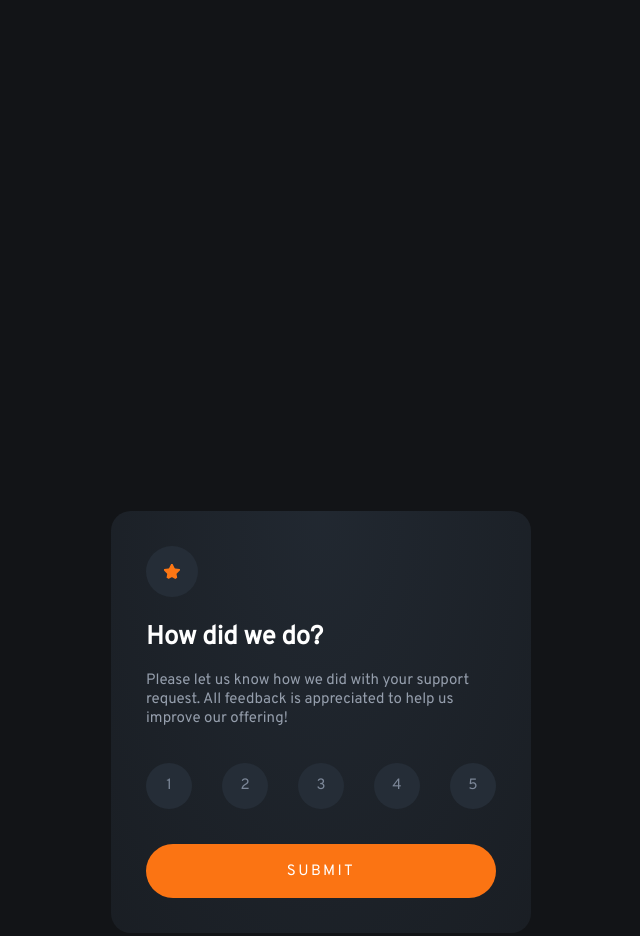
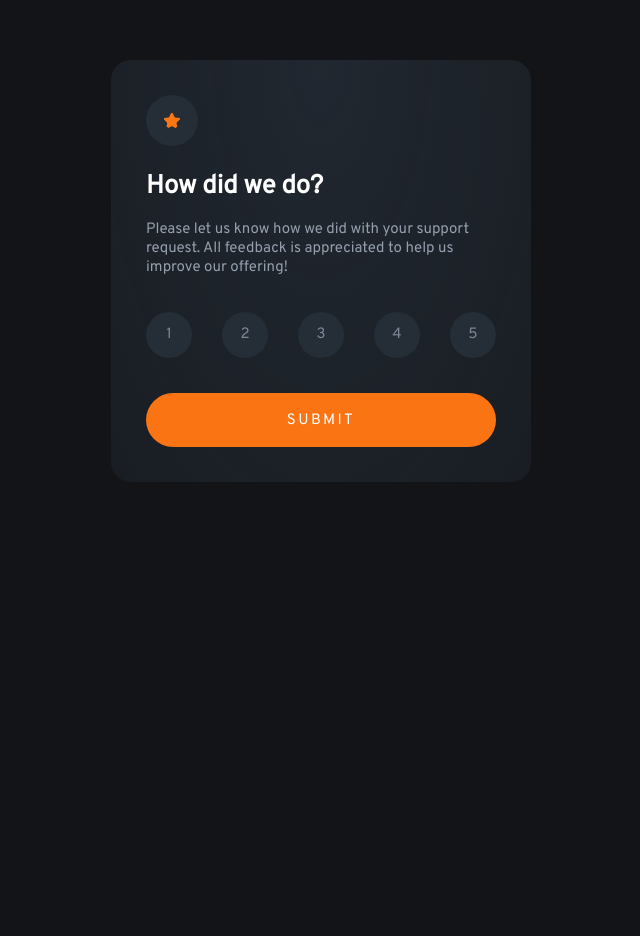
Before and after one commit to andrecaldeiras/Interactive-Rating-Component, a plain HTML site: page dist/index.html in a window 1280 px wide. Shown: the part 129-1065 px from the top of the page, without its empty margins (319-959 px from the left). After the commit the page ends 800 px from the top, so only its background shows below. Drawn offline with Linux system fonts and the light colour scheme.

Commit message:
Add files via upload

```diff
--- a/dist/style.css
+++ b/dist/style.css
@@ -15,18 +15,15 @@ body {
   font-size: 15px;
 }
 
-main {
-  display: flex;
-  justify-content: center;
-  align-self: center;
-}
-
 .card {
   background: radial-gradient(ellipse at top, #252d37 -50%, transparent 200%);
-  margin: 50% 5%;
   padding: 35px 35px;
   border-radius: 20px;
   max-width: 350px;
+  position: fixed;
+  top: 50%;
+  left: 50%;
+  transform: translate(-50%, -50%);
 }
 .card__button {
   all: unset;
```
